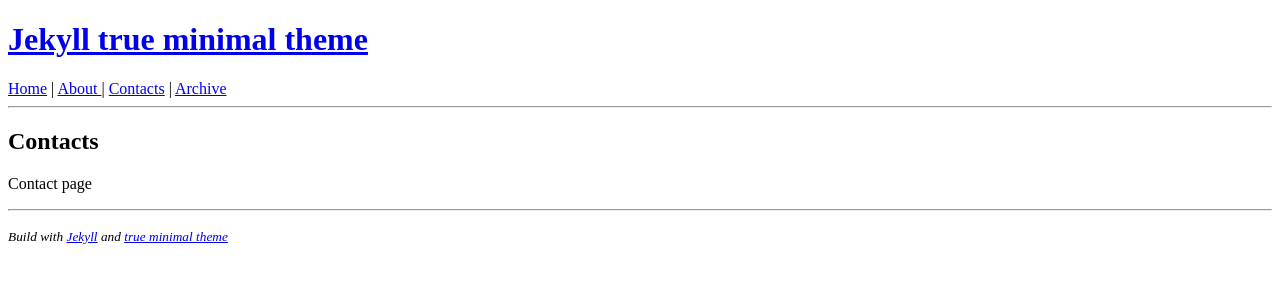
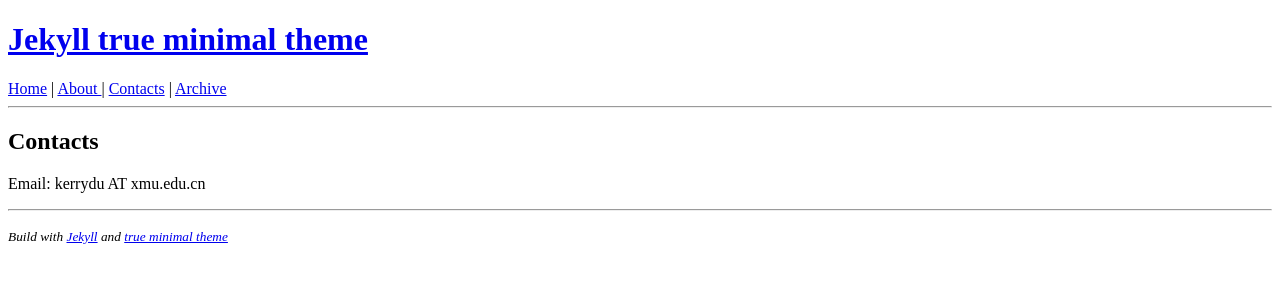
Before and after one commit to Hao-sen/kerrydu.github.io, a Jekyll site: the page built from contact/index.html, in a window 1280 px wide. Shown: the top 300 px of the page. Built offline with Jekyll 4.4.1, drawn with Linux system fonts in a browser that asks for light colours.

Commit message:
2019-09-04

```diff
--- a/contact/index.html
+++ b/contact/index.html
@@ -2,4 +2,4 @@
 layout: default
 ---
             <h2>Contacts</h2>
-            <p>Contact page</p>
+            <p>Email:  kerrydu AT xmu.edu.cn</p>
```
